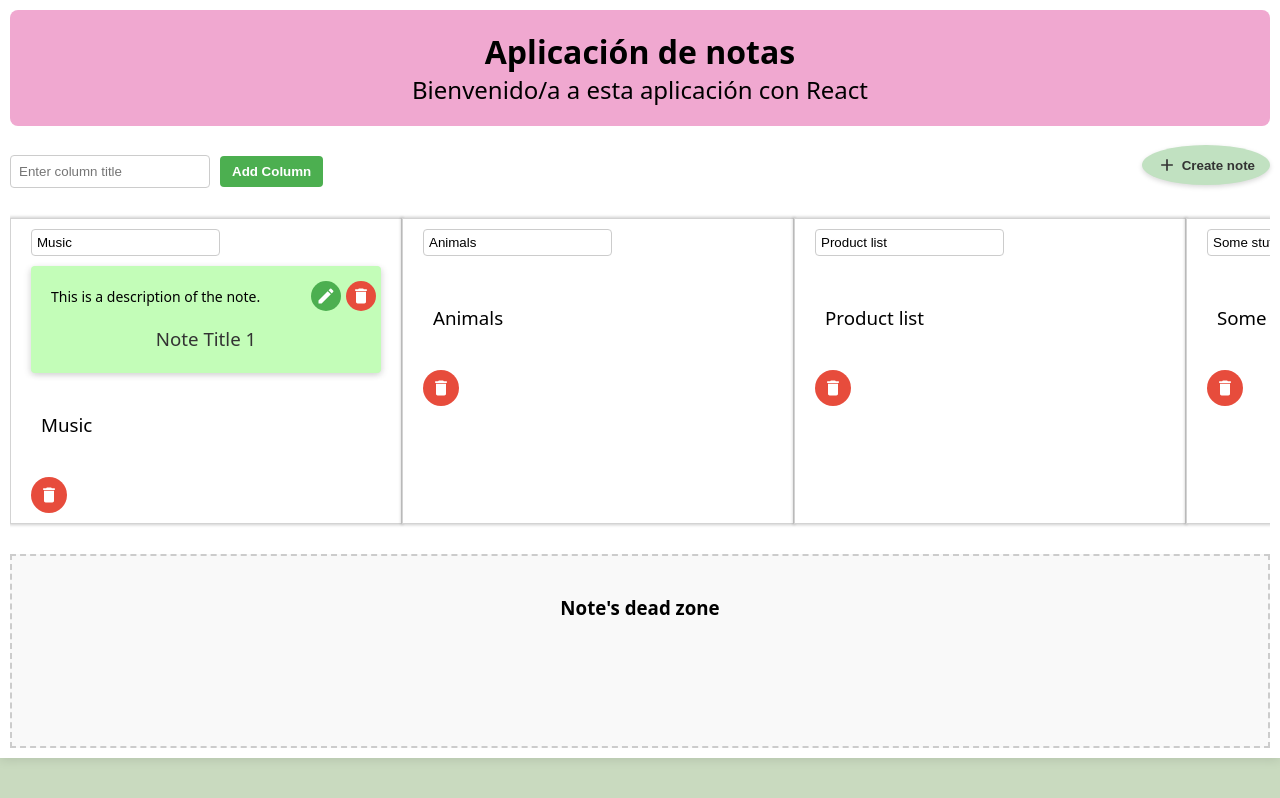
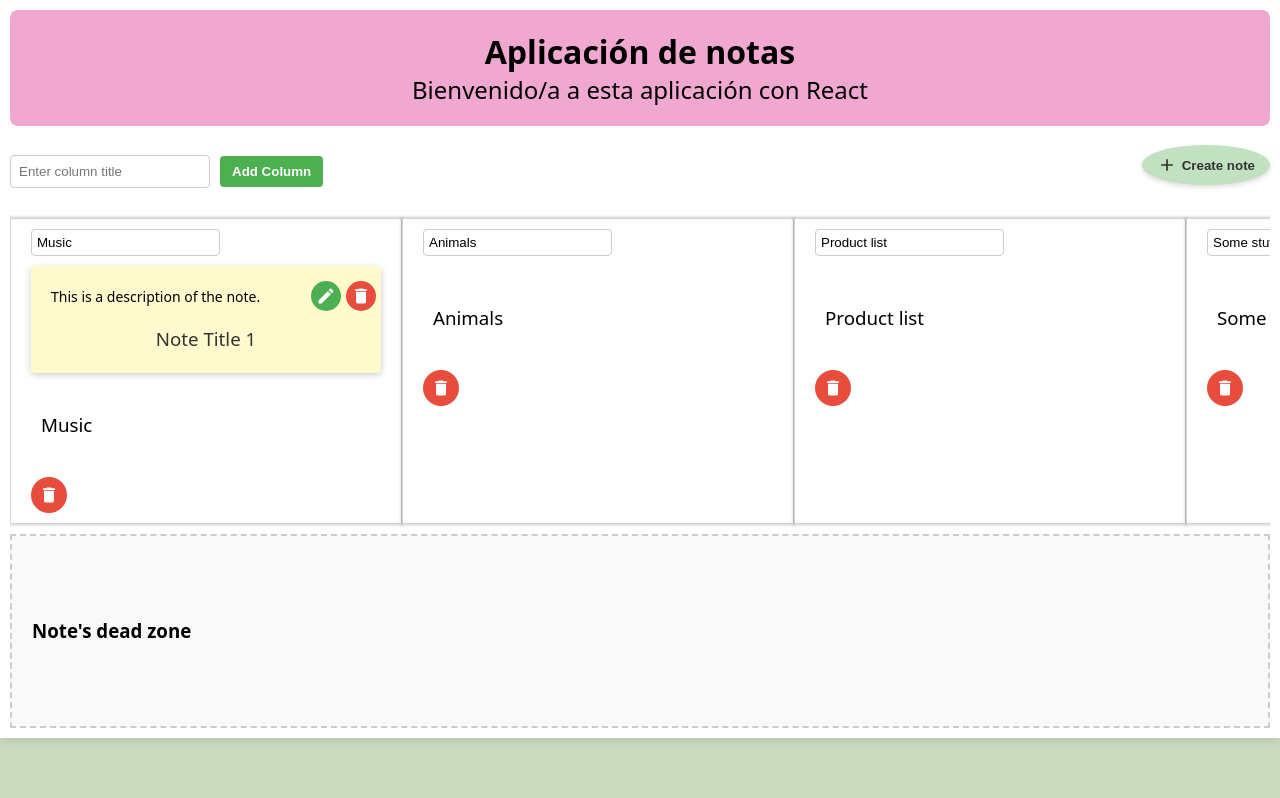
Before and after one commit to CarlosPaz64/Primer-Parcial---Desarrollo-de-Aplicaciones-Web, a React (Vite) app: page / in a window 1280 px wide. Built offline with nearby package versions, Linux system fonts and the light colour scheme.

Commit message:
Añadido de más colores

```diff
--- a/src/dashboard.tsx
+++ b/src/dashboard.tsx
@@ -199,13 +199,18 @@ const Kanban: React.FC = () => {
               {...provided.droppableProps}
               ref={provided.innerRef}
               style={{
-                marginTop: '20px',
                 padding: '20px',
                 border: '2px dashed #ccc',
+                display: 'flex',
                 minHeight: '150px',
                 backgroundColor: '#f9f9f9',
+                flexDirection: 'row', // Mantén la dirección de fila
+                alignItems: 'center', // Centra los elementos verticalmente en la fila
+                justifyContent: 'flex-start', // Alinea los elementos al inicio
+                gap: '10px', // Añade espacio entre los elementos si lo necesitas
                 zIndex: 0,
               }}
+
             >
               <h3>Note's dead zone</h3>
               {state.looseNotes.map((note, index) => (
--- a/src/draggable/NoteCard.tsx
+++ b/src/draggable/NoteCard.tsx
@@ -5,10 +5,26 @@ import { Note } from '../context-reducer/KanbanContext';
 import EditIcon from '@mui/icons-material/Edit';
 import DeleteIcon from '@mui/icons-material/Delete';
 
-// Función para obtener un color pastel aleatorio
+const pastelColors = ['#FFD1DC', '#D4F1F4', '#C3FDB8', '#FFFACD', '#FAD6A5', '#F0A8D0', '#BB9AB1', '#E7F0DC', '#E8C5E5', '#DFD3C3', '#EF9C66', '#D2E0FB', '#FCDC94', '#E3E1D9'];
+
+// Hook para manejar colores usados globalmente
+let usedColors: string[] = [];
+
+// Función para obtener un color pastel aleatorio sin repetir
 const getRandomPastelColor = () => {
-  const pastelColors = ['#FFD1DC', '#D4F1F4', '#C3FDB8', '#FFFACD', '#FAD6A5', '#F0A8D0', '#BB9AB1', '#E7F0DC', '#E8C5E5', '#DFD3C3', '#EF9C66'];
-  return pastelColors[Math.floor(Math.random() * pastelColors.length)];
+  // Filtra los colores que no se han usado aún
+  const availableColors = pastelColors.filter(color => !usedColors.includes(color));
+
+  // Si ya no hay colores disponibles, reinicia los colores usados
+  if (availableColors.length === 0) {
+    usedColors = [];
+    return getRandomPastelColor(); // Vuelve a llamar para obtener un color
+  }
+
+  // Selecciona un color aleatorio de los disponibles
+  const color = availableColors[Math.floor(Math.random() * availableColors.length)];
+  usedColors.push(color);
+  return color;
 };
 
 interface NoteCardProps {
@@ -35,19 +51,20 @@ const NoteCard: React.FC<NoteCardProps> = ({ note, index, onEditNote, onDeleteNo
             padding: '20px',
             margin: snapshot.isDragging ? '0' : '0 0 8px 0',
             backgroundColor: backgroundColor,
-            borderRadius: '4px', // Borde rectangular
-            boxShadow: '2px 2px 6px rgba(0, 0, 0, 0.1), -2px 2px 6px rgba(0, 0, 0, 0.1)', // Sombra a la izquierda y derecha
+            borderRadius: '4px',
+            boxShadow: '2px 2px 6px rgba(0, 0, 0, 0.1), -2px 2px 6px rgba(0, 0, 0, 0.1)',
             display: 'flex',
             flexDirection: 'column',
             gap: '8px',
-            zIndex: snapshot.isDragging ? 1 : 1, // Controla la superposición
-            position: snapshot.isDragging ? 'fixed' : 'relative', // Usa posición fija solo cuando se arrastra
-            minWidth: '150px', // Tamaño pequeño ajustable
+            zIndex: snapshot.isDragging ? 1 : 1,
+            position: snapshot.isDragging ? 'fixed' : 'relative',
+            minWidth: '150px',
             lineHeight: '1.5',
             wordWrap: 'break-word',
+            maxWidth: '350px',
           }}
         >
-          {/* Botones de Editar y Eliminar al hacer hover */}
+          {/* Botones de Editar y Eliminar */}
           <div style={{ display: 'flex', justifyContent: 'flex-end', gap: '5px', position: 'absolute', top: '5px', right: '5px' }}>
             <button
               onClick={() => onEditNote(note)}
@@ -88,7 +105,7 @@ const NoteCard: React.FC<NoteCardProps> = ({ note, index, onEditNote, onDeleteNo
           {/* Contenido de la nota */}
           <p style={{ margin: '0', fontSize: '14px', fontWeight: '400' }}>{note.content}</p>
 
-          {/* Título fuera del contenedor */}
+          {/* Título */}
           <h3 style={{ margin: '10px 0 0 0', fontWeight: '500', textAlign: 'center', color: '#333' }}>
             {note.title}
           </h3>
```
